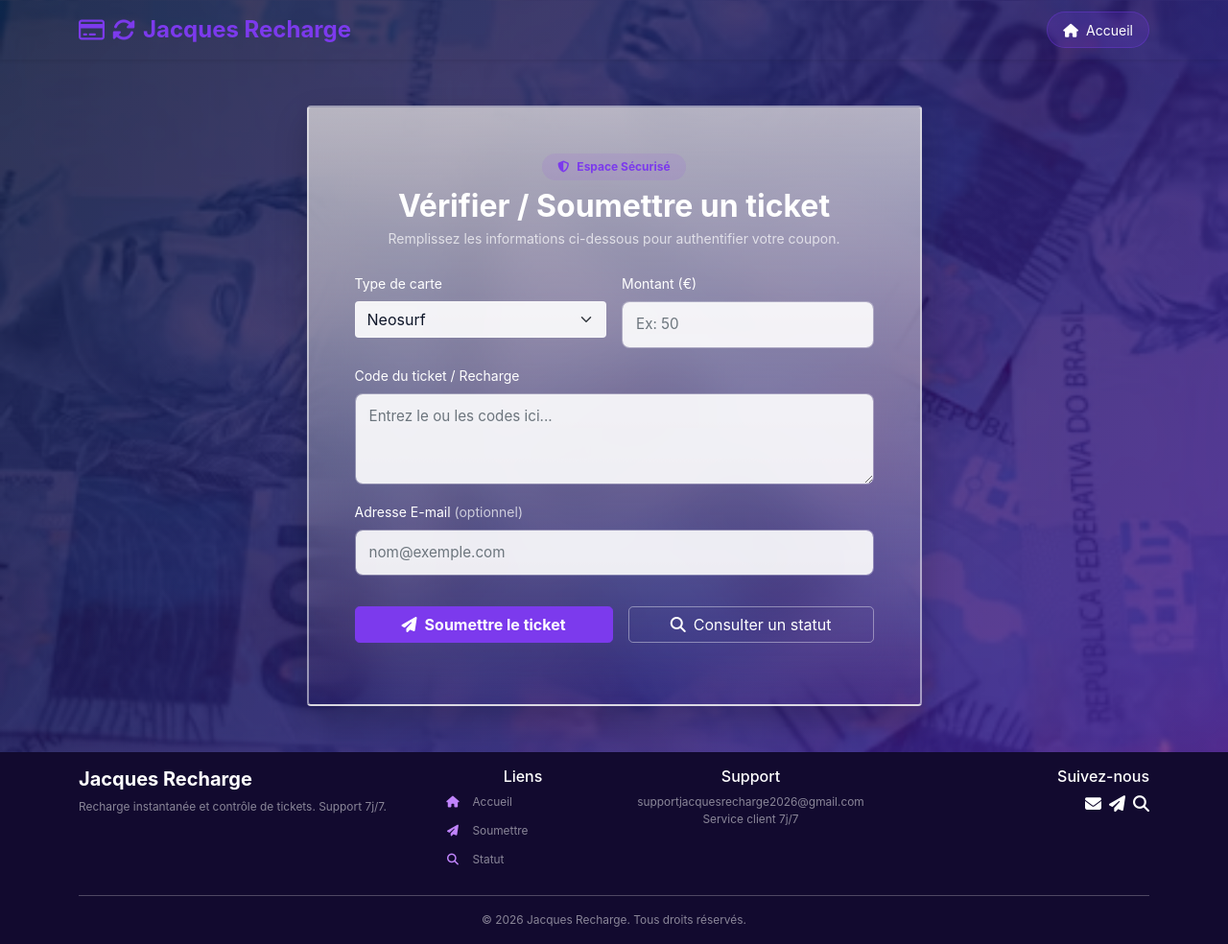
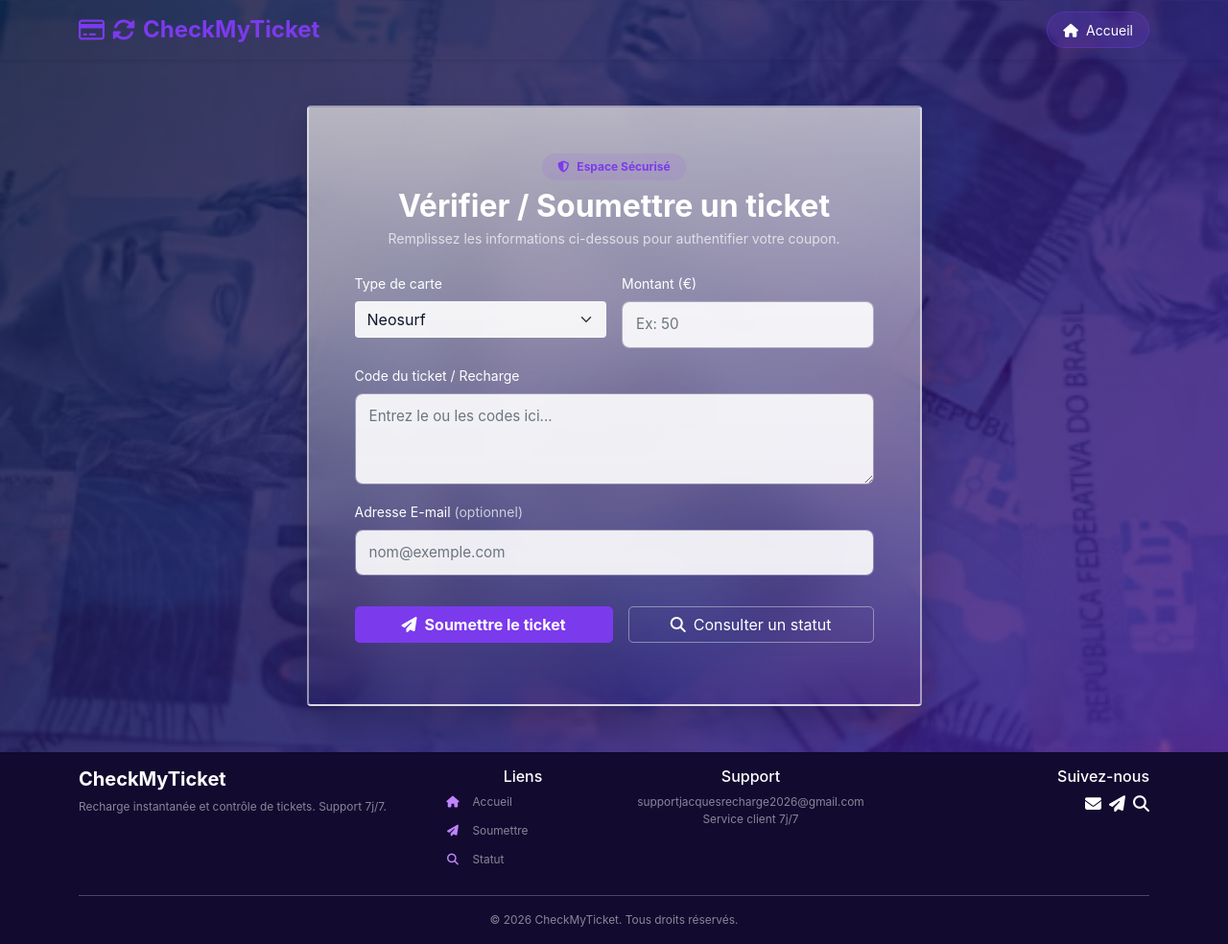
Before and after one commit to 1310NI14L/jacques-recharge, a plain HTML site: page FRONTEND/controle.html in a window 1280 px wide. Shown: the whole page at 96% size. Drawn offline with nearby package versions, Linux system fonts and the light colour scheme.

Commit message:
Nom du site changé

```diff
--- a/FRONTEND/controle.html
+++ b/FRONTEND/controle.html
@@ -4,7 +4,7 @@
 <head>
   <meta charset="utf-8" />
   <meta name="viewport" content="width=device-width, initial-scale=1" />
-  <title>Vérifier un ticket - Jacques Recharge</title>
+  <title>Vérifier un ticket - CheckMyTicket</title>
   <link rel="icon" href="assets/favicon.svg" type="image/svg+xml">
 
   <!-- Bootstrap CSS -->
@@ -23,7 +23,7 @@
   <nav class="navbar navbar-expand-lg navbar-dark bg-dark bg-opacity-75 shadow-sm sticky-top">
     <div class="container">
       <a class="navbar-brand fw-bold fs-4" href="index.html"><i class="fa-regular fa-credit-card"></i>
-        <i class="fa-solid fa-rotate fa-spin"></i> Jacques Recharge</a>
+        <i class="fa-solid fa-rotate fa-spin"></i> CheckMyTicket</a>
       <div class="ms-auto d-flex align-items-center gap-2">
         <!-- Bouton Redirection Accueil -->
         <a href="index.html" class="btn btn-outline-light btn-sm rounded-pill px-3 fw-medium">
@@ -123,7 +123,7 @@
     <div class="container">
       <div class="row gy-3">
         <div class="col-md-4 text-start">
-          <h5 class="fw-bold text-white">Jacques Recharge</h5>
+          <h5 class="fw-bold text-white">CheckMyTicket</h5>
           <p class="text-white-50 small mb-0">
             Recharge instantanée et contrôle de tickets. Support 7j/7.
           </p>
@@ -167,7 +167,7 @@
       </div>
       <hr class="border-secondary my-3" />
       <div class="text-center small text-white-50">
-        &copy; 2026 Jacques Recharge. Tous droits réservés.
+        &copy; 2026 CheckMyTicket. Tous droits réservés.
       </div>
     </div>
   </footer>
```
Also changed, not shown: FRONTEND/index.html (+4 -4 lines), FRONTEND/produit.html (+4 -4 lines), FRONTEND/statut.html (+4 -4 lines), 1 other file.
